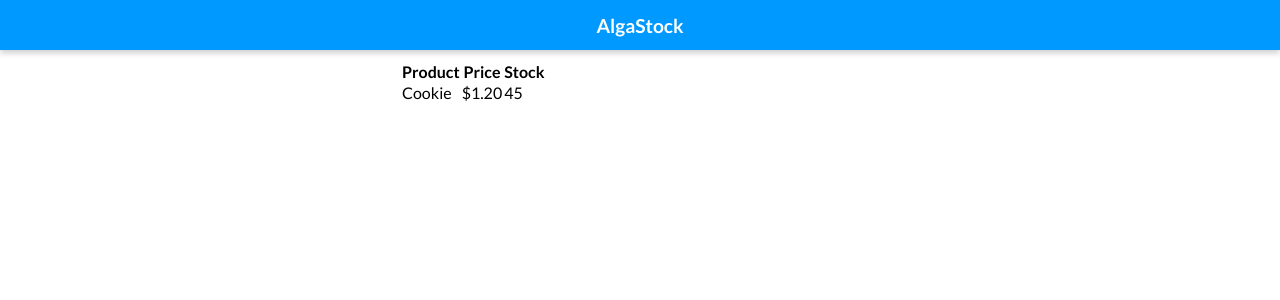
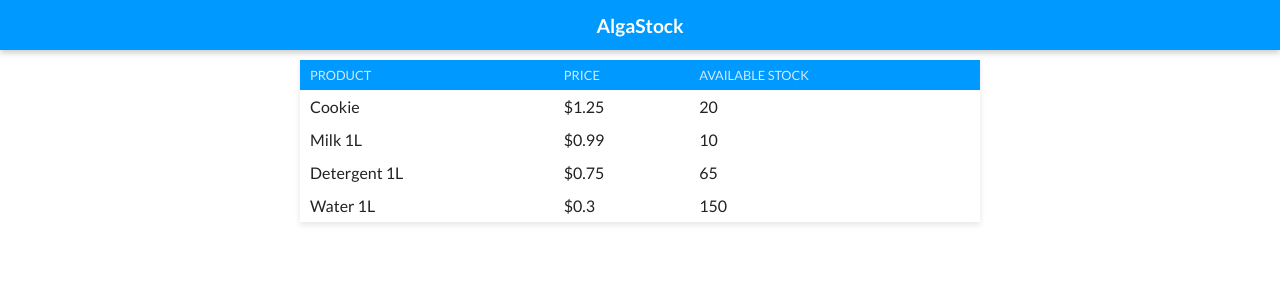
Before and after one commit to olvneto/curso-react, a React (Create React App) app: page / in a window 1280 px wide. Shown: the top 300 px of the page. Built offline with nearby package versions, Linux system fonts and the light colour scheme.

Commit message:
Até a aula 2.14

```diff
--- a/package.json
+++ b/package.json
@@ -39,5 +39,8 @@
       "last 1 firefox version",
       "last 1 safari version"
     ]
+  },
+  "devDependencies": {
+    "node-sass": "^7.0.3"
   }
 }
--- a/src/shared/Container/Container.css
+++ b/src/shared/Container/Container.css
@@ -1,4 +1,4 @@
 div.AppContainer {
     margin: 10px auto;
-    max-width: 480px;
+    max-width: 680px;
   }
--- /dev/null
+++ b/src/shared/Table/Table.mockdata.ts
@@ -0,0 +1,35 @@
+export interface Product{
+    id: number;
+    name: string;
+    price: number;
+    stock: number;
+}
+
+const Products: Product[] = [
+    {
+        id: 1,
+        name: 'Cookie',
+        price: 1.25,
+        stock: 20
+    },
+    {
+        id: 2,
+        name: 'Milk 1L',
+        price: 0.99,
+        stock: 10
+    },
+    {
+        id: 3,
+        name: 'Detergent 1L',
+        price: 0.75,
+        stock: 65
+    },
+    {
+        id: 4,
+        name: 'Water 1L',
+        price: 0.30,
+        stock: 150
+    }
+]
+
+export default Products;
--- a/src/shared/Table/Table.scss
+++ b/src/shared/Table/Table.scss
@@ -0,0 +1,40 @@
+table.AppTable {
+    width: 100%;
+    box-shadow: 0 3px 6px rgba(#000, 0.1);
+    border-collapse: collapse;
+
+    thead {
+        background-color: #09f;
+
+        tr th {
+                color:rgba(#fff, 0.8);
+                text-align: left;
+                padding: 7px 10px;
+                font-size: 0.8em;
+                font-weight: 400;
+                text-transform: uppercase;
+                letter-spacing: 0.75;
+
+                &.right {
+                    text-align: right;
+                }
+        }
+    }
+
+    tbody {
+        tr {
+            &:hover{
+                background-color: rgba(#000, 0.05);
+            }
+            td {
+            padding: 7px 10px;
+            color: #222;
+
+            &.right {
+                text-align: right;
+            }
+            }
+        }
+    }
+
+}
--- a/src/shared/Table/Table.tsx
+++ b/src/shared/Table/Table.tsx
@@ -1,21 +1,33 @@
 import React from 'react';
-//import './Table.scss';
+import './Table.scss';
+import Products from './Table.mockdata';
+
+const headers = [
+  { key: 'name', value: 'Product'},
+  { key: 'price', value: 'Price'},
+  { key: 'stock', value: 'Available Stock'}
+]
 
 const Table = ()=> {
-    return <table>
+    return <table className="AppTable">
         <thead>
           <tr>
-            <th>Product</th>
-            <th>Price</th>
-            <th>Stock</th>
+          {
+            headers.map(header =>
+              <th key={header.key}>{header.value}</th>
+            )
+          }
           </tr>
         </thead>
         <tbody>
-          <tr>
-            <td>Cookie</td>
-            <td>$1.20</td>
-            <td>45</td>
-          </tr>
+          {
+            Products.map(product =>
+              <tr key={product.id}>
+                <td>{product.name}</td>
+                <td>${product.price}</td>
+                <td>{product.stock}</td>
+              </tr>
+          )}
         </tbody>
     </table>
 }
```
Also changed, not shown: 1 other file (tests, documents, lock files or other folders).
